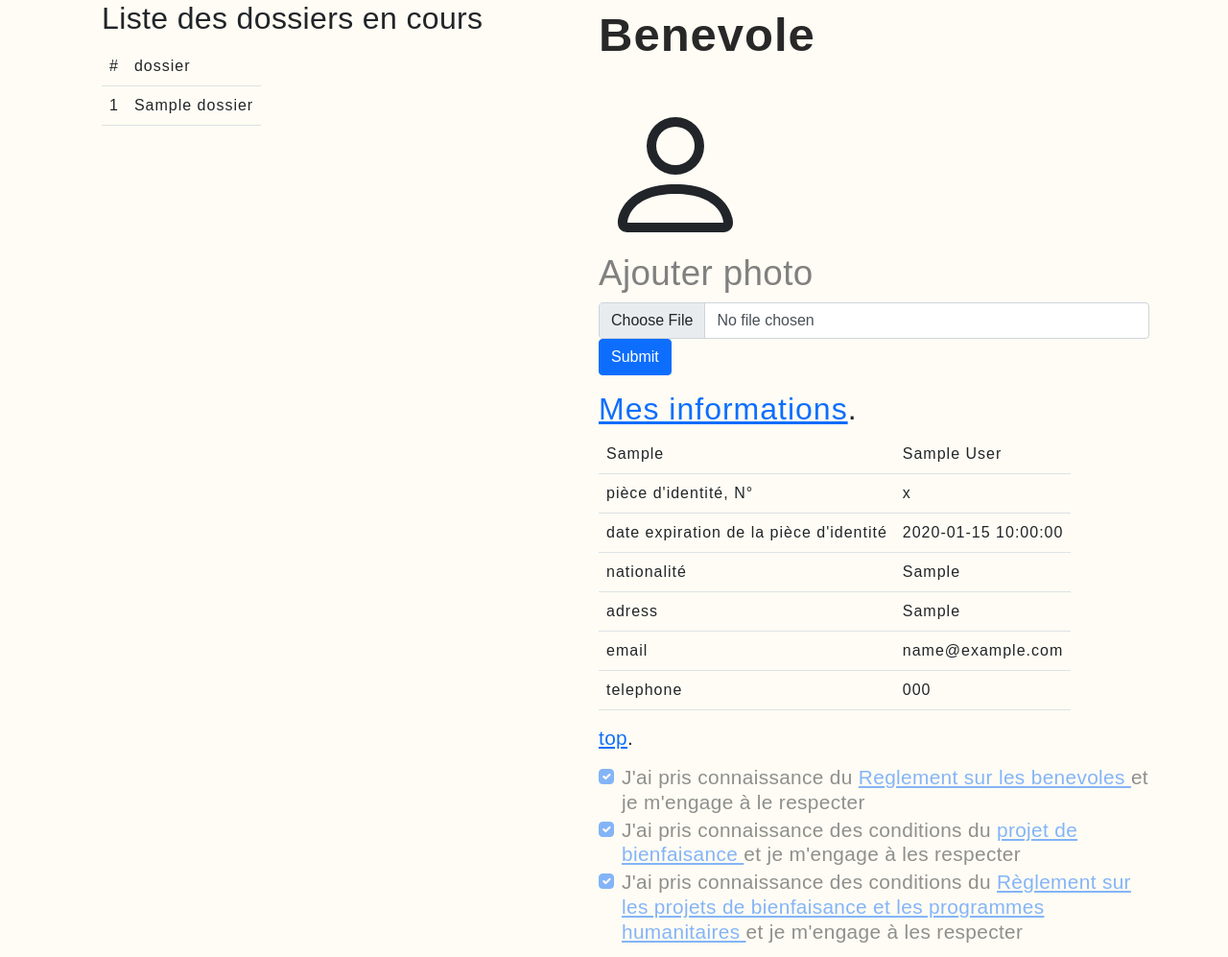
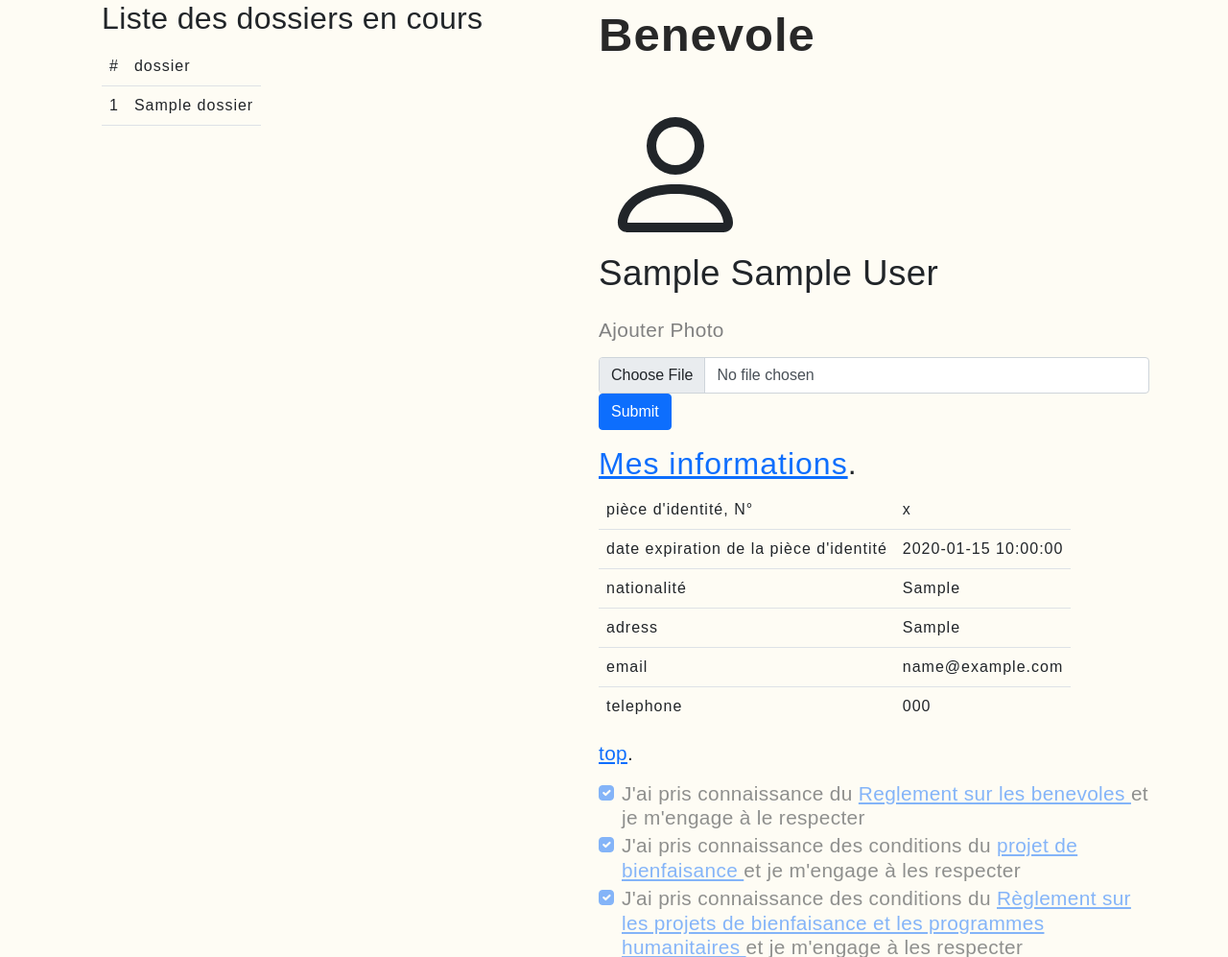
Before and after one commit to AB-IHI/AB-IHI, a PHP site: page / in a window 1280 px wide. Shown: the top 997 px of the page at 96% size. Run offline with PHP 8.4, Linux system fonts and the light colour scheme; the visitor is signed in with stand-in values (Sample User, id 1); tables that the repository leaves empty or names only in its code hold one stand-in row (values such as "Sample post").

Commit message:
added file

```diff
--- a/3. Activités de bienfaisance et humanitaires internationales.html
+++ b/3. Activités de bienfaisance et humanitaires internationales.html
@@ -149,6 +149,7 @@
       </p>
     </li>
   </ol>
+  <ol>
     <ul>
       <li>
 
@@ -176,6 +177,7 @@
         </p>
       </li>
     </ul>
+  </ol>
   <ol class="hide_list ">
     <li>
       <p class="P16" style="margin-left: 1, 7cm">
@@ -194,6 +196,7 @@
       </p>
     </li>
   </ol>
+  <ol>
     <ul>
       <li>
 
@@ -222,6 +225,7 @@
         </p>
       </li>
     </ul>
+  </ol>
   <ol class="hide_list ">
     <li>
       <p class="P16" style="margin-left: 1, 7cm">
@@ -233,6 +237,7 @@
       </p>
     </li>
   </ol>
+  <ol>
     <ul>
       <li>
 
@@ -261,6 +266,7 @@
         </p>
       </li>
     </ul>
+  </ol>
   <ol class="hide_list ">
     <li>
       <p class="P16" style="margin-left: 1, 7cm">
--- a/controller/action_user.php
+++ b/controller/action_user.php
@@ -200,7 +200,7 @@ if (isset($_POST["action"])) {
                                     // header("location: view/volunteer.php");
                                     $_SESSION['view'] = 'volunteer';
                                     $_SESSION['page'] = "benevole";
-                                    echo "executed 1";
+                                    // echo "executed 1";
                                 } else {
                                     // Display an error message if password is not valid
                                     $password_err = "The password you entered was not valid.";
--- a/css_js/expln°style.css
+++ b/css_js/expln°style.css
@@ -327,6 +327,7 @@ ul li {
 ol ul li {
     margin-bottom: 0.499cm;
     margin-left: 139px;
+    list-style-type: disc;
 }
 li {
     list-style: inherit;
--- a/view/benevole.php
+++ b/view/benevole.php
@@ -114,14 +114,8 @@ echo '                <svg xmlns="http://www.w3.org/2000/svg" width="160" height
 
 ?>
 
-<form action="."  method="post">
-    <div class="mb-3" >
-    <input type="hidden" name="action" value="info_update_photo">
-      <label for="formFile" class="form-label">Ajouter photo</label>
-      <input class="form-control" type="file" id="formFile">
-      <button type="submit" class="btn btn-primary">Submit</button>
-    </div>
-</form>
+
+
 
 <?php
 
@@ -141,16 +135,29 @@ $sql = "SELECT * FROM users where users.id = $var";
                 // Récupère chaque ligne de la BD dans un tableau "$row"
                 $row = mysqli_fetch_assoc($result);
 
+                $prenom = htmlspecialchars($row["prenom"], ENT_QUOTES, 'UTF-8');
+
+                $nom = htmlspecialchars($row["nom"], ENT_QUOTES, 'UTF-8');
+                echo " <div class='mb-3 '>
+                 <label for='formFile' class='form-label'>" . $prenom . " ". $nom ."</label></div>";
+                    echo '
+                    <form action="."  method="post">
+    <div class="mb-3" >
+    <input type="hidden" name="action" value="info_update_photo">
+      <p> Ajouter Photo</p>
+      <input class="form-control" type="file" id="formFile">
+      <button type="submit" class="btn btn-primary">Submit</button>
+    </div>
+</form>
+';
                 echo "<h2><a href='.?page=my_info'>Mes informations</a>.</h2>";
 
                 echo "<table class='table table-responsive table-hover w-100 d-block'>
       <tbody> ";
                 echo "<tr class='margin'>";
 
-                $var1 = htmlspecialchars($row["prenom"], ENT_QUOTES, 'UTF-8');
-                echo "<td class='margin'>" . $var1 . "  </td>";
-                $var2 = htmlspecialchars($row["nom"], ENT_QUOTES, 'UTF-8');
-                echo "<td class='margin'>" . $var2 . "</td> </tr>";
+
+
 
                 echo "<td class='margin'> pièce d'identité, N°</td>";
                 $var3 = htmlspecialchars($row["passport"], ENT_QUOTES, 'UTF-8');
--- a/view/inside_nav.php
+++ b/view/inside_nav.php
@@ -29,7 +29,7 @@
         <a class="nav-link  dropdown-toggle" href="#" data-bs-toggle="dropdown">Nos missions </a>
         <ul class="dropdown-menu">
             <li><a class="dropdown-item" href=".?explain=act_bienfsce"> Règlement sur les missions</a></li>
-            <li><a class="dropdown-item" href="#"> L'aube de l'espoir</a></li>
+            <li><a class="dropdown-item" href="y_storage/1. L'aube de l'espoir.pdf"> L'aube de l'espoir</a></li>
 
         </ul>
     </li>
```
Also changed, not shown: 2 other files. Lines whose indentation alone changed are shown as unchanged.
